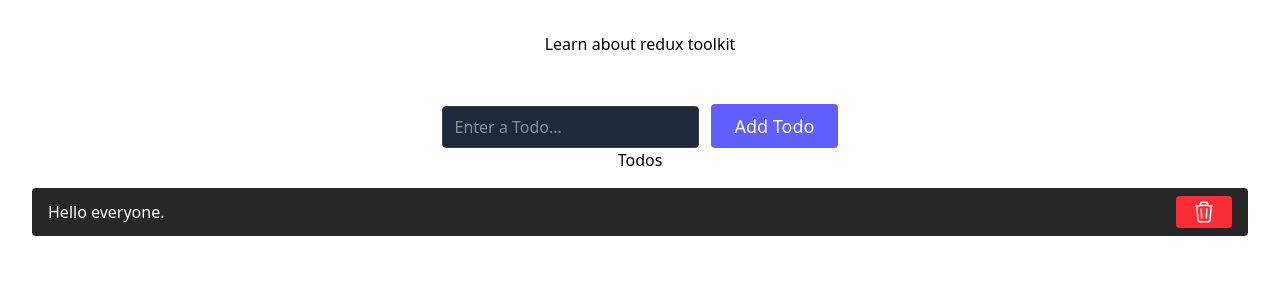
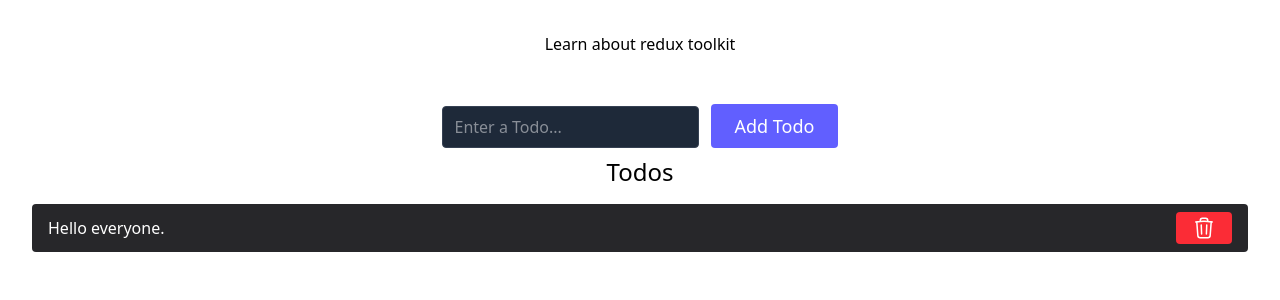
Before and after one commit to Darshan-KC/reduxtoolkit-todo, a React (Vite) app: page / in a window 1280 px wide. Shown: the top 300 px of the page. Built offline with nearby package versions, Linux system fonts and the light colour scheme.

Commit message:
fix: error

```diff
--- a/src/components/todos/Todos.jsx
+++ b/src/components/todos/Todos.jsx
@@ -7,15 +7,16 @@ function Todos() {
     const todos = useSelector(state => state.todos);
     return (
         <>
-            <div>Todos</div>
+            <div className="text-center text-2xl my-2">Todos</div>
             <ul className="list-none">
                 {
                     todos.map((todo) => (
                         <li
+                            key={todo.id}
                             className="mt-4 flex justify-between items-center bg-zinc-800 px-4 py-2 rounded">
                             <div className='text-white'>{todo.text}</div>
                             <button className="text-white bg-red-500 border-0 py-1 px-4 focus:outline-none hover:bg-red-600 rounded text-md"
-                            onClick={() => dispatch(removeTodo({id: todo.id}))}
+                                onClick={() => dispatch(removeTodo({ id: todo.id }))}
                             >
                                 <svg
                                     xmlns="http://www.w3.org/2000/svg"
```
